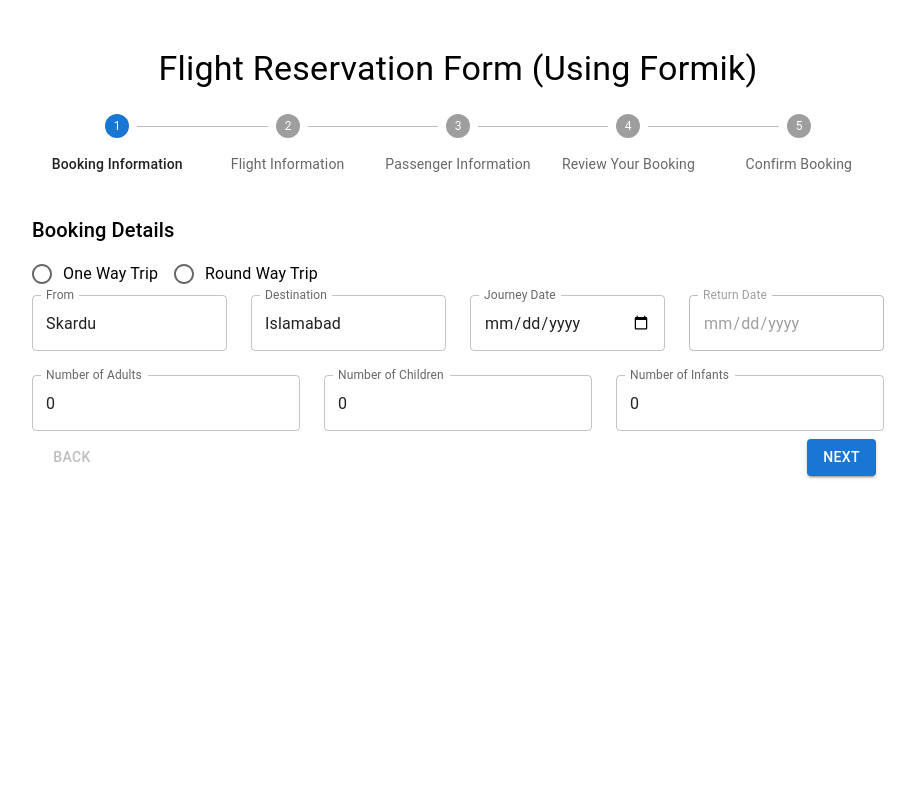
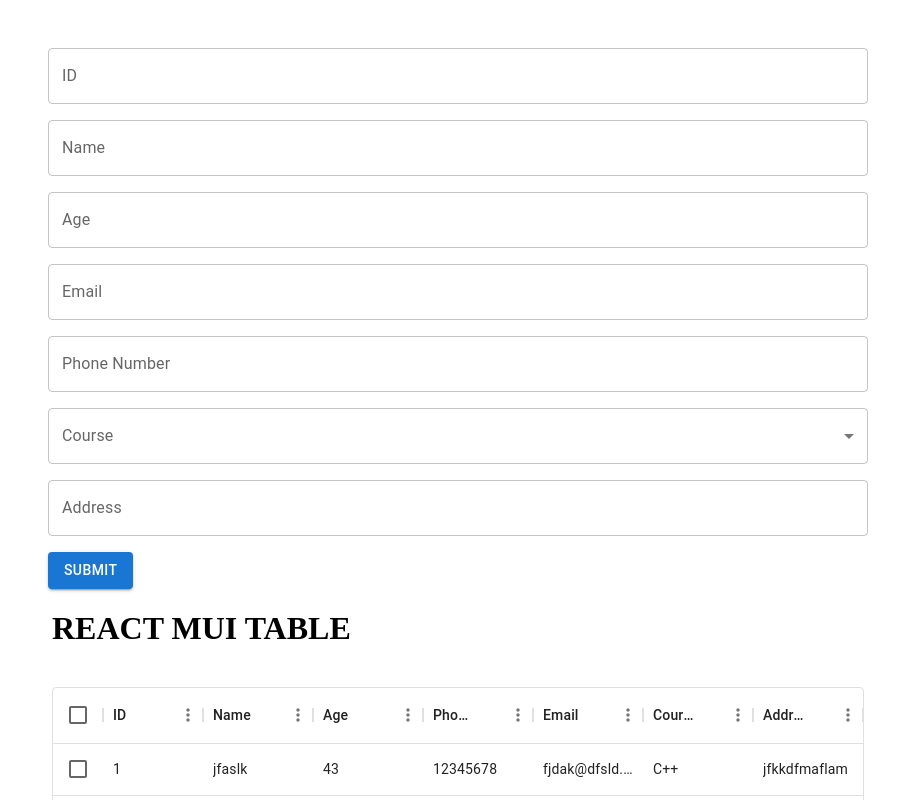
Before and after one commit to saqlain-shah/mernStackCourseBatch2, a React (Create React App) app in the folder demo-app/: page / in a window 1280 px wide. Shown: the top 800 px of the page, without its empty margins (182-1097 px from the left). Built offline with nearby package versions, Linux system fonts and the light colour scheme.

Commit message:
Table with form added

```diff
--- a/demo-app/package.json
+++ b/demo-app/package.json
@@ -8,6 +8,7 @@
     "@material-ui/core": "^4.12.4",
     "@mui/icons-material": "^5.14.1",
     "@mui/material": "^5.14.0",
+    "@mui/x-data-grid": "^6.11.2",
     "@testing-library/jest-dom": "^5.16.5",
     "@testing-library/react": "^13.4.0",
     "@testing-library/user-event": "^13.5.0",
--- a/demo-app/src/App.js
+++ b/demo-app/src/App.js
@@ -8,13 +8,16 @@ import FlightBookingForm from "./components/formik-form/FlightBookingForm";
 import LinearStepper from "./components/Formik-MultiStep-Form/components/LinearStepper/LinearStepper"
 // import Component1 from "./components/ContextAPI/ContexApi"
 import AppRouter from "./components/React-Router-Dom/AppRouter"
+import Form from "./components/MUI-Table/Form";
+import Table from "./components/MUI-Table/Table";
 function App() {
   return (
     <React.Fragment>
       <Container maxWidth="md">
         <Box sx={{ mt: 6, mb: 4 }}>
 
-          <LinearStepper/>
+          <Form />
+
 
         </Box>
       </Container>
--- /dev/null
+++ b/demo-app/src/components/MUI-Table/Data.js
@@ -0,0 +1,21 @@
+var Data = [
+    {
+        id: 1,
+        name: "jfaslk",
+        age: 43,
+        email: "fjdak@dfsld.com",
+        phoneNumber: 12345678,
+        course: "C++",
+        address: "jfkkdfmaflam",
+        [Symbol.iterator]: Array.prototype[Symbol.iterator]
+    }
+]
+console.log("Data", Data)
+export const addFormData = (data) => {
+    var newData = [...Data];
+    newData.push(data);
+    Data = newData;
+    console.log("Data", Data)
+};
+
+export { Data };
--- /dev/null
+++ b/demo-app/src/components/MUI-Table/Form.jsx
@@ -0,0 +1,87 @@
+import React, { useRef, useEffect } from 'react';
+import { Button, FormControl, InputLabel, MenuItem, Select, Box, TextField } from '@mui/material';
+import { Data, addFormData } from './Data'; // Provide the correct path
+import Table from './Table';
+
+
+const CourseOptions = ['c++', 'MERN', 'MS Office'];
+
+const Form = () => {
+  const idRef = useRef();
+  const nameRef = useRef(null);
+  const ageRef = useRef(null);
+  const emailRef = useRef(null);
+  const phoneNumberRef = useRef(null);
+  const courseRef = useRef(null);
+  const addressRef = useRef(null);
+
+  const handleSubmit = (event) => {
+    event.preventDefault();
+
+    const newData = {
+      id: idRef.current.value,
+      name: nameRef.current.value,
+      age: ageRef.current.value,
+      email: emailRef.current.value,
+      phoneNumber: phoneNumberRef.current.value,
+      course: courseRef.current.value,
+      address: addressRef.current.value,
+      [Symbol.iterator]: Array.prototype[Symbol.iterator]
+    };
+
+    addFormData(newData);
+
+    // Clear form fields
+    idRef.current.value = '';
+    nameRef.current.value = '';
+    ageRef.current.value = '';
+    emailRef.current.value = '';
+    phoneNumberRef.current.value = '';
+    addressRef.current.value = '';
+  };
+
+  return (
+    <React.Fragment>
+      <form onSubmit={handleSubmit}>
+        <Box m={2}>
+          <TextField inputRef={idRef} label="ID" fullWidth />
+        </Box>
+        <Box m={2}>
+          <TextField inputRef={nameRef} label="Name" fullWidth />
+        </Box>
+        <Box m={2}>
+          <TextField inputRef={ageRef} label="Age" type="number" fullWidth />
+        </Box>
+        <Box m={2}>
+          <TextField inputRef={emailRef} label="Email" type="email" fullWidth />
+        </Box>
+        <Box m={2}>
+          <TextField inputRef={phoneNumberRef} label="Phone Number" fullWidth />
+        </Box>
+        <Box m={2}>
+          <FormControl fullWidth>
+            <InputLabel>Course</InputLabel>
+            <Select inputRef={courseRef}>
+              {CourseOptions.map((course, index) => (
+                <MenuItem key={index} value={course}>
+                  {course}
+                </MenuItem>
+              ))}
+            </Select>
+          </FormControl>
+        </Box>
+        <Box m={2}>
+          <TextField inputRef={addressRef} label="Address" fullWidth />
+        </Box>
+        <Box m={2}>
+          <Button type="submit" variant="contained" color="primary">
+            Submit
+          </Button>
+        </Box>
+      </form>
+      <Table />
+    </React.Fragment>
+  );
+};
+
+export default Form;
--- /dev/null
+++ b/demo-app/src/components/MUI-Table/Table.jsx
@@ -0,0 +1,39 @@
+import React, { useState, useEffect } from "react";
+import { Box } from "@mui/material";
+import { DataGrid } from "@mui/x-data-grid";
+import { Data } from "./Data";
+
+const Table = () => {
+  const [array, setArray] = useState(Data);
+
+  useEffect(() => {
+    const fetchData = () => {
+      setArray(Data);
+    };
+
+    const intervalId = setInterval(fetchData, 1000);
+
+    return () => clearInterval(intervalId);
+  }, []);
+
+  const columns = [
+    { field: "id", headerName: "ID" },
+    { field: "name", headerName: "Name", flex: 1 },
+    { field: "age", headerName: "Age", flex: 1 },
+    { field: "phoneNumber", headerName: "Phone Number", flex: 1 },
+    { field: "email", headerName: "Email", flex: 1 },
+    { field: "course", headerName: "Course", flex: 1 },
+    { field: "address", headerName: "Address", flex: 1 },
+  ];
+
+  return (
+    <Box m="20px">
+      <h1>REACT MUI TABLE</h1>
+      <Box m="40px 0 0 0" height="75vh">
+        <DataGrid rows={Data} columns={columns} checkboxSelection />
+      </Box>
+    </Box>
+  );
+};
+
+export default Table;
```
Also changed, not shown: 1 other file (tests, documents, lock files or other folders).
